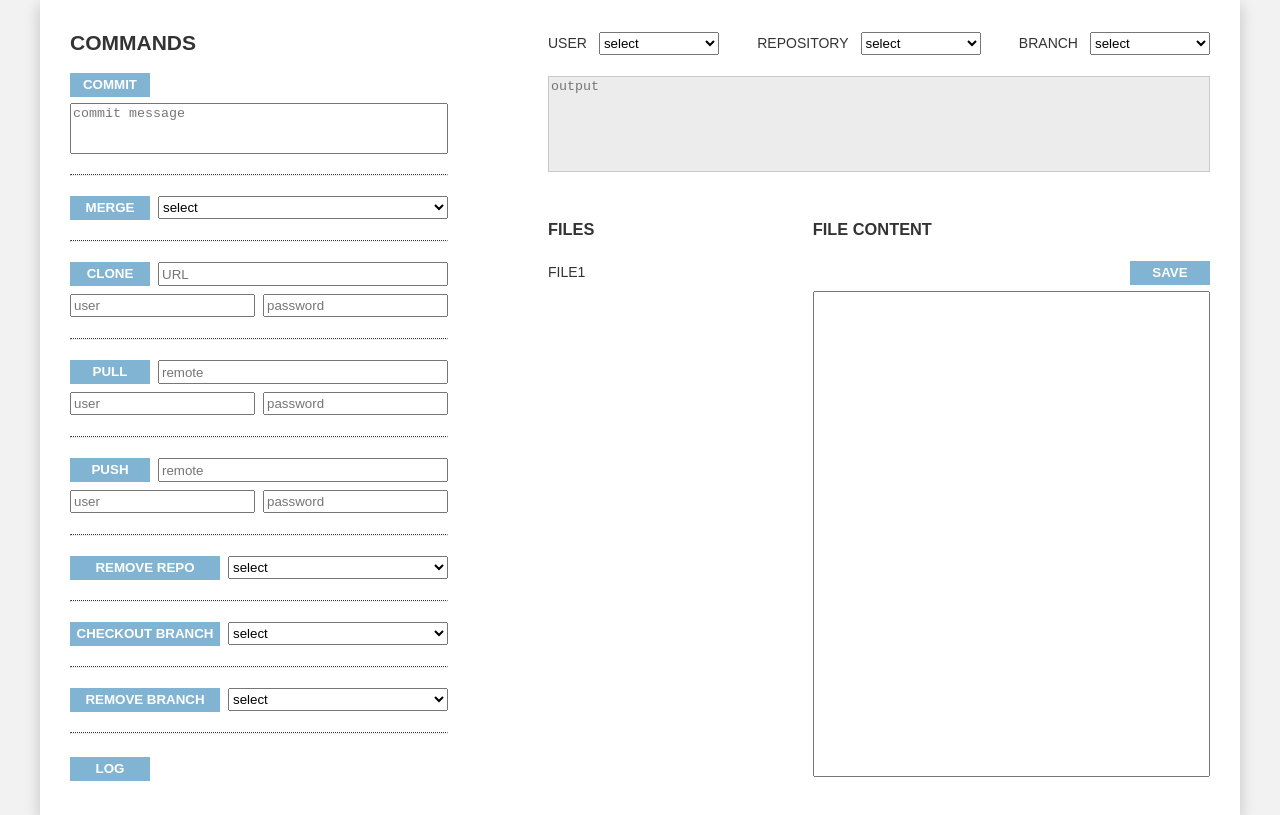
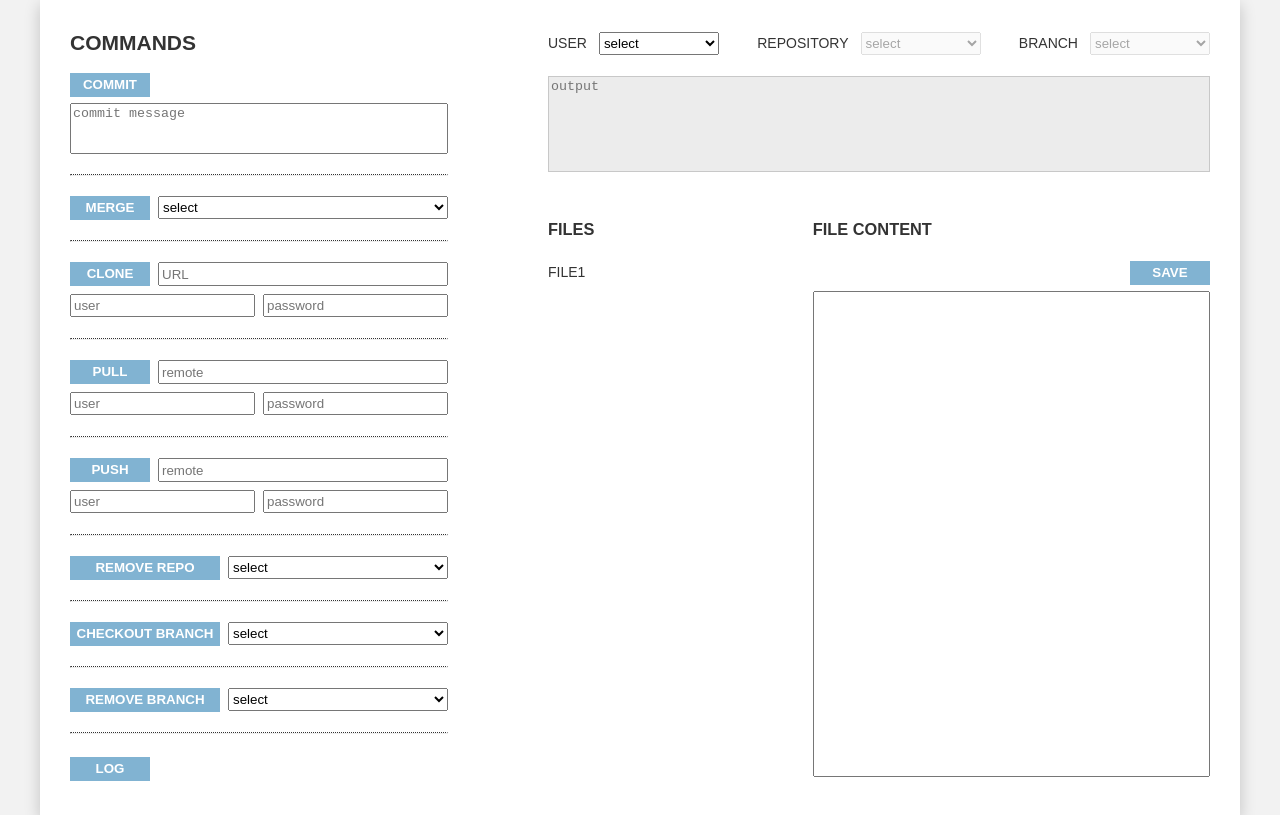
Before and after one commit to ujent/go-git-app, a React (Create React App) app in the folder app/: page / in a window 1280 px wide. Built offline with nearby package versions, Linux system fonts and the light colour scheme.

Commit message:
Add settings component

```diff
--- a/app/src/App.js
+++ b/app/src/App.js
@@ -1,5 +1,6 @@
 import React from 'react';
 import './App.css';
+import Settings from './containers/SettingsContainer'
 import Output from './components/Output'
 
 function App() {
@@ -99,33 +100,7 @@ function App() {
           </ul>
         </section>
         <div className="main-content">
-          <section className="main-settings">
-            <div>
-              <label htmlFor="userSelectID">User</label>
-              <select id="userSelectID" defaultValue="">
-                <option value="" disabled hidden>select</option>
-                <option value="user1">user1</option>
-                <option value="user2">user2</option>
-                <option value="user3">user3</option>
-              </select>
-            </div>
-            <div>
-              <label htmlFor="repoSelectID">Repository</label>
-              <select id="repoSelectID" defaultValue="">
-                <option value="" disabled hidden>select</option>
-                <option value="repo1">repo1</option>
-                <option value="repo2">repo2</option>
-              </select>
-            </div>
-            <div>
-              <label htmlFor="branchSelectID">Branch</label>
-              <select id="branchSelectID" defaultValue="">
-                <option value="" disabled hidden>select</option>
-                <option value="branch1">branch1</option>
-                <option value="branch2">branch2</option>
-              </select>
-            </div>
-          </section>
+          <Settings />
           <Output message="" />
           <section className="repo-content">
             <h2 className="visually-hidden">Repository content</h2>
--- a/app/src/actions.js
+++ b/app/src/actions.js
@@ -22,27 +22,6 @@ export function showError(err) {
         type: ActionType.SHOW_MSG,
         msg
     };
-}
-
-export function setUsers(users, current) {
-    return {
-        type: ActionType.SET_USERS,
-        users,
-        current
-    };
-}
-
-export function getUsers() {
-    return (dispatch, getState) => {
-        api.getUsers().then(
-            rs => {
-                dispatch(setUsers(rs.users, rs.current));
-            },
-            err => {
-                dispatch(showError(err));
-            }
-        );
-    }
 }
 
 export function switchUser(name) {
--- a/app/src/api.js
+++ b/app/src/api.js
@@ -50,10 +50,6 @@ export function switchUser(name) {
     });
 }
 
-export function getUsers() {
-    return fetchApi('/users', {});
-}
-
 export function getRepositories() {
     return fetchApi('/repositories', {});
 }
--- a/app/src/components/Settings.js
+++ b/app/src/components/Settings.js
@@ -1,53 +1,61 @@
-/*import React from 'react';
+import React from 'react';
 import '../App.css';
-import './LoginForm.css';
 
-const LoginForm = props => {
-  function handleChangeLogin(e) {
-    props.handleChangeLoginForm(e.target.value, props.password);
+const Settings = props => {
+    const { users, selectedUser, repos, selectedRepo, branches, selectedBranch } = props;
+    const userOptions = users.map(
+        opt => {
+            return (
+                <option key={opt} value={opt}>{opt}</option>
+            );
         }
+    );
 
-  function handleChangePsw(e) {
-    props.handleChangeLoginForm(props.login, e.target.value);
+    const repoOptions = repos.map(
+        opt => {
+            return (
+                <option key={opt} value={opt}>{opt}</option>
+            );
         }
+    );
 
-  function handleEnterPress(e) {
-    if (e.key === 'Enter') {
-      props.onSubmit(props.login, props.password);
+    const isReposDisabled = repos.length === 0;
+
+    const branchOptions = branches.map(
+        opt => {
+            return (
+                <option key={opt} value={opt}>{opt}</option>
+            );
         }
-  }
+    );
+
+    const isBranchesDisabled = branches.length === 0;
 
     return (
-    <div
-      className="App login popup-overlay"
-      onKeyPress={e => handleEnterPress(e)}
-    >
-      <div className="popup" onClick={e => e.stopPropagation()}>
-        <input
-          type="text"
-          placeholder="Login"
-          value={props.login}
-          onChange={e => handleChangeLogin(e)}
-        />
-        <input
-          type="password"
-          placeholder="Password"
-          value={props.password}
-          onChange={e => handleChangePsw(e)}
-        />
-        <div className="validate-error">{props.message}</div>
+        <section className="main-settings">
             <div>
-          <button
-            disabled={!props.login || !props.password}
-            className="popup-close-btn"
-            onClick={e => props.onSubmit(props.login, props.password)}
-          >
-            Submit
-          </button>
+                <label htmlFor="userSelectID">User</label>
+                <select id="userSelectID" value={selectedUser} onChange={(e) => props.handleSelectUser(e.target.value)}>
+                    <option value="" disabled hidden>select</option>
+                    {userOptions}
+                </select>
             </div>
+            <div>
+                <label htmlFor="repoSelectID">Repository</label>
+                <select id="repoSelectID" disabled={isReposDisabled} value={selectedRepo} onChange={(e) => props.handleSelectRepo(e.target.value)}>
+                    <option value="" disabled hidden>select</option>
+                    {repoOptions}
+                </select>
             </div>
+            <div>
+                <label htmlFor="branchSelectID">Branch</label>
+                <select id="branchSelectID" disabled={isBranchesDisabled} value={selectedBranch} onChange={(e) => props.handleSelectBranch(e.target.value)}>
+                    <option value="" disabled hidden>select</option>
+                    {branchOptions}
+                </select>
             </div>
+        </section>
     );
 };
 
-export default LoginForm;*/
+export default Settings;
--- a/app/src/constants.js
+++ b/app/src/constants.js
@@ -1,5 +1,4 @@
 export const ActionType = {
-    SET_USERS: 'SET_USERS',
     SET_REPOSITORIES: 'SET_REPOSITORIES',
     SET_BRANCHES: 'SET_BRANCHES',
     SHOW_MSG: 'SHOW_MSG',
--- a/app/src/containers/AppContainer.js
+++ b/app/src/containers/AppContainer.js
@@ -10,7 +10,6 @@ const mapStateToProps = (state, ownProps) => {
 
 const mapDispatchToProps = (dispatch, ownProps) => {
   return {
-    getUsers: () => dispatch(actions.getUsers()),
     getRepositories: () => dispatch(actions.getRepositories()),
     getBranches: () => dispatch(actions.getBranches())
   };
--- a/app/src/containers/SettingsContainer.js
+++ b/app/src/containers/SettingsContainer.js
@@ -5,13 +5,18 @@ import Settings from '../components/Settings';
 
 const mapStateToProps = (state, ownProps) => {
     return {
-
+        users: state.users,
+        selectedUser: state.settings.currentUser,
+        repos: state.repositories,
+        selectedRepo: state.settings.currentRepo,
+        branches: state.branches,
+        selectedBranch: state.settings.currentBranch
     };
 };
 
 const mapDispatchToProps = (dispatch, ownProps) => {
     return {
-        handleSwitchUser: (user) => dispatch(actions.switchUser(user)),
+        handleSelectUser: (user) => dispatch(actions.switchUser(user)),
         handleSelectRepo: (name) => dispatch(actions.switchRepo(name)),
         handleSelectBranch: (name) => dispatch(actions.switchBranch(name))
     };
--- a/app/src/createAppStore.js
+++ b/app/src/createAppStore.js
@@ -25,21 +25,21 @@ function getInitialState() {
 
 
   const initialState = {
-    users: [],
+    users: ['user1', 'user2', 'user3'],
     repositories: [],
     branches: [],
     settings: {
-      currentUser: "",
-      prevUser: "",
-      currentRepo: "",
-      prevRepo: "",
-      currentBranch: "",
-      prevBranch: ""
+      currentUser: '',
+      prevUser: '',
+      currentRepo: '',
+      prevRepo: '',
+      currentBranch: '',
+      prevBranch: ''
     },
-    output: "",
+    output: '',
     fileContent: {
       isVisible: false,
-      content: ""
+      content: ''
     },
     files: []
 
--- a/app/src/reducers.js
+++ b/app/src/reducers.js
@@ -2,16 +2,6 @@ import { ActionType } from './constants';
 
 export const rootReducer = (state = {}, action) => {
     switch (action.type) {
-        case ActionType.SET_USERS: {
-            const prev = state.settings.currentRepo
-            return Object.assign({}, state, {
-                users: action.users,
-                settings: Object.assign({}, state.settings, {
-                    currentUser: action.current,
-                    prevUser: prev
-                })
-            });
-        }
         case ActionType.SET_BRANCHES: {
             const prev = state.settings.currentRepo
             return Object.assign({}, state, {
```
Also changed, not shown: 2 other files (tests, documents, lock files or other folders). Lines whose indentation alone changed are shown as unchanged.
